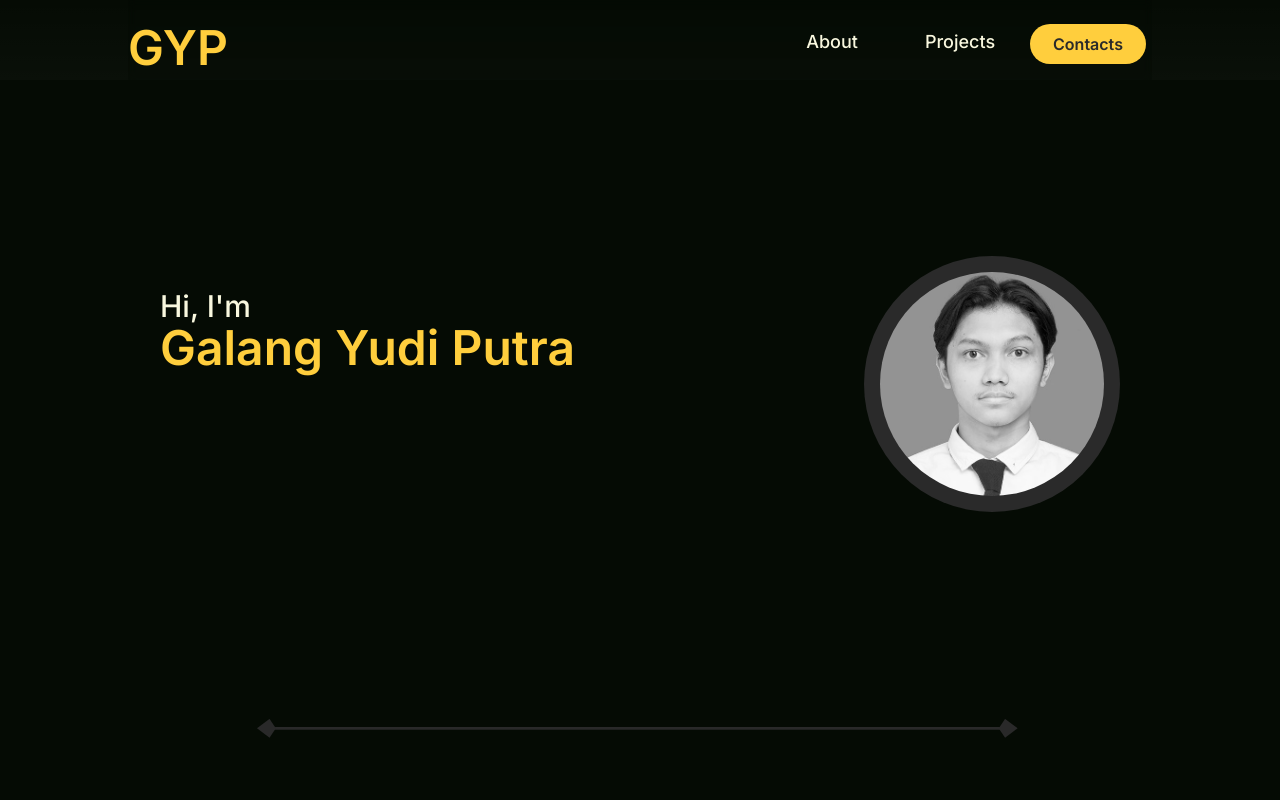
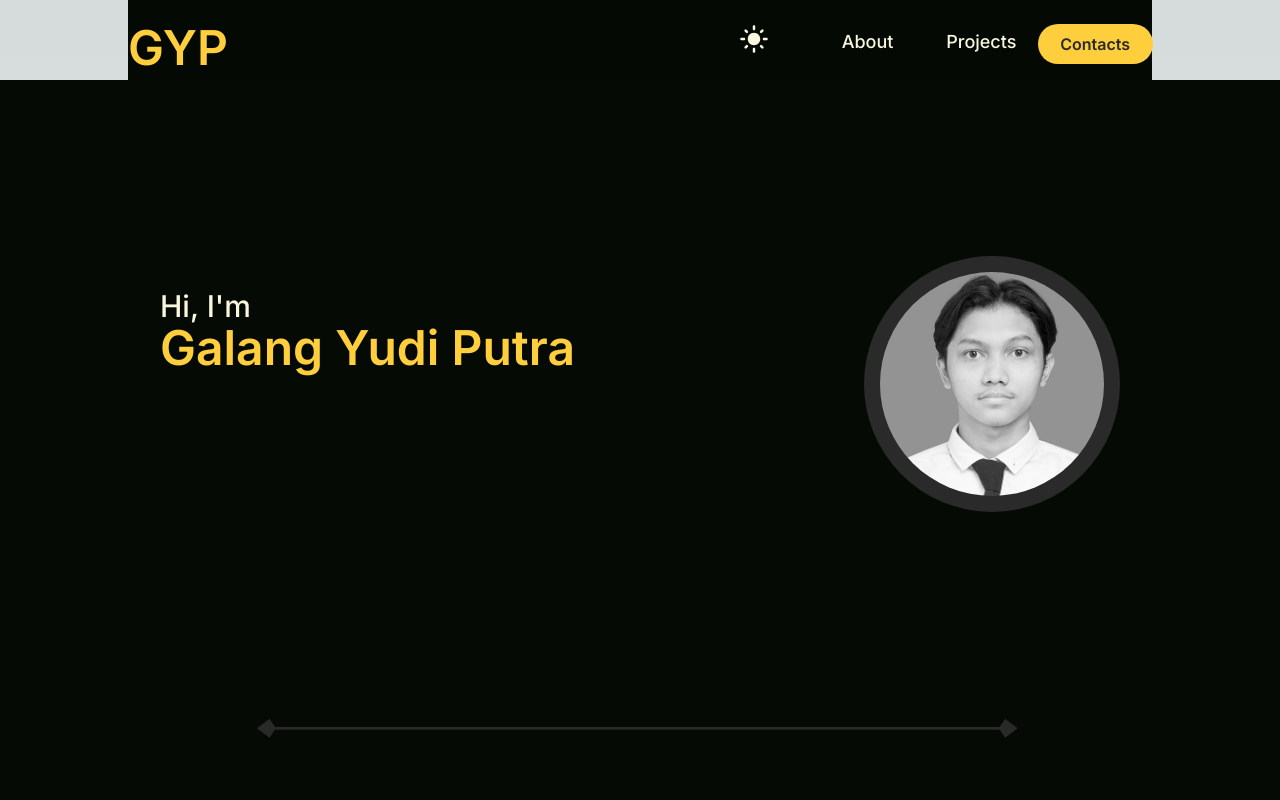
Before and after one commit to galangyp11/Web-Profile, a Next.js app: page / in a window 1280 px wide. Shown: the top 800 px of the page. Built offline with nearby package versions, Linux system fonts and the light colour scheme.

Commit message:
ubah directory navbar

```diff
--- /dev/null
+++ b/app/Contents/Contents.tsx
@@ -0,0 +1,47 @@
+import React from "react";
+import HomePage from "../Homepage/homepage";
+import About from "../About/about";
+import Projects from "../Projects/Projects";
+import Contacts from "../Contacts/Contacts";
+
+import Image from "next/image";
+import garisHome from "../Image/garis-home.svg";
+
+export default function Contents() {
+  return (
+    <div className="sm:overflow-x-hidden bg-bgHome ">
+      <div className="container flex h-fit sm:min-h-screen md:max-w-5xl sm:max-w-4xl px-8 flex-col items-center justify-between md:container sm:mx-auto">
+        <div className="w-full h-full ">
+          <HomePage />
+        </div>
+        <div className="h-4 md:w-full md:p-0 md:h-0 my-4">
+          <Image src={garisHome} alt="garis pembatas" />
+        </div>
+        <div
+          className="w-full md:h-screen py-36 sm:py-0 h-fit sm:h-full flex align-center items-center"
+          id="about"
+        >
+          <About />
+        </div>
+        <div className="h-4 md:w-full md:p-0 md:h-0 my-4 md:mb-6">
+          <Image src={garisHome} alt="garis pembatas" />
+        </div>
+        <div
+          className="w-full h-fit my-16 py-36 sm:py-0 sm:my-10 flex align-center items-center"
+          id="projects"
+        >
+          <Projects />
+        </div>
+        <div className="h-4 md:w-full md:p-0 md:h-0 my-4 md:mb-6">
+          <Image src={garisHome} alt="garis pembatas" />
+        </div>
+        <div
+          className="w-full md:h-screen py-36 sm:py-0 h-fit sm:h-full flex align-center items-center"
+          id="contacts"
+        >
+          <Contacts />
+        </div>
+      </div>
+    </div>
+  );
+}
--- /dev/null
+++ b/app/Footer/Footer.tsx
@@ -0,0 +1,32 @@
+"use client";
+
+import React, { useState } from "react";
+import { MdLightMode } from "react-icons/md";
+import { MdNightlightRound } from "react-icons/md";
+
+export default function Footer() {
+  const [themeColor, setThemeColor] = useState(true);
+
+  const handleTheme = () => {
+    setThemeColor(!themeColor);
+  };
+  return (
+    <div className="flex justify-end items-center w-screen h-fit">
+      {themeColor === true ? (
+        <MdLightMode
+          size="30"
+          color="#F9F8DF"
+          onClick={handleTheme}
+          className="cursor-pointer"
+        />
+      ) : (
+        <MdNightlightRound
+          size="30"
+          color="#F9F8DF"
+          onClick={handleTheme}
+          className="cursor-pointer"
+        />
+      )}
+    </div>
+  );
+}
--- a/app/Navbar/navbar.tsx
+++ b/app/Navbar/navbar.tsx
@@ -1,17 +1,39 @@
 "use client";
 
 import Link from "next/link";
-import React, { useState } from "react";
+import React, { useState, Dispatch, SetStateAction, useEffect } from "react";
 import { HiMenuAlt3, HiX } from "react-icons/hi";
+import { MdLightMode } from "react-icons/md";
+import { MdNightlightRound } from "react-icons/md";
+import { ThemeColorType } from "../page";
 
-export default function Navbar() {
+type SetThemeColorType = {
+  themeColor: ThemeColorType;
+  setThemeColor: Dispatch<SetStateAction<ThemeColorType>>;
+};
+
+export default function Navbar({
+  setThemeColor,
+  themeColor,
+}: SetThemeColorType) {
   const [isOpen, setIsOpen] = useState(false);
 
   const handleMenu = () => {
     setIsOpen(!isOpen);
   };
+
+  const handleTheme = () => {
+    setThemeColor({ status: !themeColor.status });
+    console.log(themeColor);
+  };
   return (
-    <div className="grid sm:grid-cols-8 grid-cols-2 w-full h-20 p-6 sm:px-0 bg-bgHome/30 backdrop-blur-sm">
+    <div
+      className={`${
+        themeColor.status === true ? `bg-bgHome/30` : `bg-bgLight/60`
+      }
+            grid sm:grid-cols-9 grid-cols-2 w-full h-20 p-6 sm:px-0 backdrop-blur-sm
+      `}
+    >
       <div className="sm:col-span-5 col-span-1">
         <Link
           href="/"
@@ -20,6 +42,23 @@ export default function Navbar() {
         >
           GYP
         </Link>
+      </div>
+      <div className="sm:flex sm:justify-center sm:block sm:col-span-1 hidden">
+        {themeColor.status === true ? (
+          <MdLightMode
+            size="30"
+            color="#F9F8DF"
+            onClick={handleTheme}
+            className="cursor-pointer"
+          />
+        ) : (
+          <MdNightlightRound
+            size="30"
+            color="#F9F8DF"
+            onClick={handleTheme}
+            className="cursor-pointer"
+          />
+        )}
       </div>
       <div className="sm:flex sm:justify-center sm:block sm:col-span-1 hidden">
         <Link
--- a/app/Projects/Project components/Project-BDI.tsx
+++ b/app/Projects/Project components/Project-BDI.tsx
@@ -7,7 +7,7 @@ import Link from "next/link";
 export default function ProjectBDI() {
   return (
     <div className="sm:grid sm:grid-cols-5 h-fit">
-      <div className=" sm:col-span-2  h-fit w-full">
+      <div className=" sm:col-span-2 h-fit w-full">
         <p className="text-warna1 text-2xl font-semibold sm:mb-4">
           Baca Dongeng Indonesia
         </p>
--- /dev/null
+++ b/app/Projects/Project components/Project-TopUpDmML.tsx
@@ -0,0 +1,26 @@
+import React from "react";
+
+export default function ProjectTopUpDmML() {
+  return (
+    <div className="sm:grid sm:grid-cols-5 h-fit ">
+      <div className=" sm:col-span-2 h-fit w-full">
+        <p className="text-warna1 text-2xl font-semibold sm:mb-4">
+          Website Top Up Diamonds Mobile Legends
+        </p>
+        <p className="text-warna4 hidden sm:block">
+          Sebuah website untuk melakukan top up diamonds pada game Mobile
+          Legends. Dibuat menggunakan React JS + Bootstrap, terintegrasi dengan
+          <a
+            href="https://apigames.id"
+            className="underline underline-offset-4"
+          >
+            {" "}
+            apigames{" "}
+          </a>
+          sehingga dapat cek akun melalui Id dan Server. Tersedia dalam tampilan
+          dekstop dan mobile
+        </p>
+      </div>
+    </div>
+  );
+}
--- a/app/Projects/Projects.tsx
+++ b/app/Projects/Projects.tsx
@@ -1,6 +1,7 @@
 import ProjectBDI from "./Project components/Project-BDI";
 import ProjectSKW from "./Project components/Project-SKW";
 import ProjectBlogNEXT from "./Project components/Project-BlogNEXT";
+import ProjectTopUpDmML from "./Project components/Project-TopUpDmML";
 import React from "react";
 import Link from "next/link";
 import { BiLeftArrow, BiRightArrow } from "react-icons/bi";
@@ -29,6 +30,9 @@ export default function Projects() {
       <div>
         <ProjectSKW />
       </div>
+      <div>
+        <ProjectTopUpDmML />
+      </div>
       <div className="flex justify-center">
         <p className="text-sm text-warna2">
           Ada beberapa projek yang tidak saya hosting hanya disimpan di Github.
--- a/app/layout.tsx
+++ b/app/layout.tsx
@@ -17,11 +17,14 @@ export default function RootLayout({
 }) {
   return (
     <html lang="en" className="scroll-smooth">
-      <body className={`${inter.className} bg-bgHome`}>
-        <div className="sticky top-0 md:max-w-5xl sm:max-w-4xl md:container sm:mx-auto container">
+      <body className={`${inter.className}`}>
+        {/* <div className="sticky top-0 md:max-w-5xl sm:max-w-4xl md:container sm:mx-auto container">
           <Navbar />
-        </div>
+        </div> */}
         <div>{children}</div>
+        {/* <div className="sticky bottom-0 border-warna1 w-full md:h-fit py-36 sm:py-0 sm:h-fit flex align-center items-center">
+          <Footer />
+        </div> */}
       </body>
     </html>
   );
--- a/app/page.tsx
+++ b/app/page.tsx
@@ -1,46 +1,27 @@
-import Navbar from "./Navbar/Navbar(CSR)";
-import HomePage from "./Homepage/homepage";
-import About from "./About/about";
-import Projects from "./Projects/Projects";
-import Contacts from "./Contacts/Contacts";
-import Image from "next/image";
-import garisHome from "./Image/garis-home.svg";
+// import Navbar from "./Navbar/Navbar(CSR)";
+"use client";
+
+import React, { useState } from "react";
+import Contents from "./Contents/Contents";
+import Navbar from "./Navbar/navbar";
+
+export type ThemeColorType = {
+  status: boolean;
+};
 
 export default function Home() {
+  const [themeColor, setThemeColor] = useState<ThemeColorType>({
+    status: true,
+  });
+
   return (
-    <main className=" bg-bgHome sm:overflow-x-hidden">
-      <div className="container flex h-fit sm:min-h-screen md:max-w-5xl sm:max-w-4xl px-8 flex-col items-center justify-between md:container sm:mx-auto">
-        <div className="w-full h-full ">
-          <HomePage />
-        </div>
-        <div className="h-4 md:w-full md:p-0 md:h-0 my-4">
-          <Image src={garisHome} alt="garis pembatas" />
-        </div>
-        <div
-          className="w-full md:h-screen py-36 sm:py-0 h-fit sm:h-full flex align-center items-center"
-          id="about"
-        >
-          <About />
-        </div>
-        <div className="h-4 md:w-full md:p-0 md:h-0 my-4 md:mb-6">
-          <Image src={garisHome} alt="garis pembatas" />
-        </div>
-        <div
-          className="w-full h-fit my-16 py-36 sm:py-0 sm:my-10 flex align-center items-center"
-          id="projects"
-        >
-          <Projects />
-        </div>
-        <div className="h-4 md:w-full md:p-0 md:h-0 my-4 md:mb-6">
-          <Image src={garisHome} alt="garis pembatas" />
-        </div>
-        <div
-          className="w-full md:h-screen py-36 sm:py-0 h-fit sm:h-full flex align-center items-center"
-          id="contacts"
-        >
-          <Contacts />
-        </div>
+    <div>
+      <div className="sticky top-0 md:max-w-5xl sm:max-w-4xl md:container sm:mx-auto container bg-bgHome ">
+        <Navbar setThemeColor={setThemeColor} themeColor={themeColor} />
       </div>
-    </main>
+      <div>
+        <Contents />
+      </div>
+    </div>
   );
 }
--- /dev/null
+++ b/app/providers.tsx
@@ -0,0 +1,5 @@
+import React from "react";
+
+export default function Providers({ children }: any) {
+  return <div>{children}</div>;
+}
--- a/package.json
+++ b/package.json
@@ -17,6 +17,7 @@
     "eslint": "8.48.0",
     "eslint-config-next": "13.4.19",
     "next": "13.4.19",
+    "next-themes": "^0.2.1",
     "postcss": "8.4.29",
     "react": "18.2.0",
     "react-dom": "18.2.0",
--- a/tailwind.config.ts
+++ b/tailwind.config.ts
@@ -13,6 +13,7 @@ const config: Config = {
       warna2: "#f9f8df",
       warna3: "#2A2A2A",
       warna4: "#F9F8DF",
+      bgLight: "#F7F7F7",
     },
     extend: {
       backgroundImage: {
```
Also changed, not shown: 1 other file (tests, documents, lock files or other folders).
